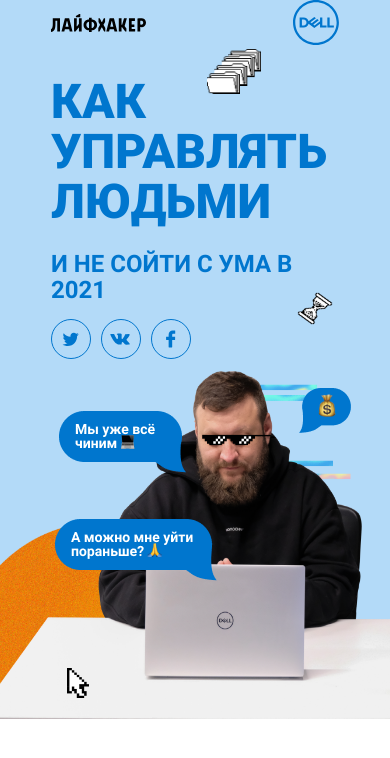
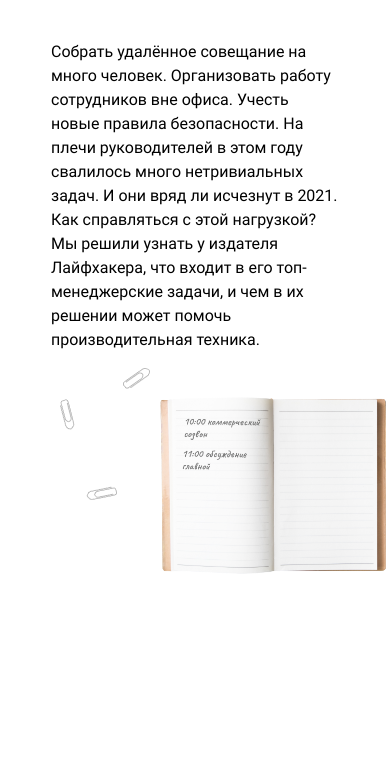
Before and after one commit to Prora6/Dell-react, a React (Create React App) app in the folder new/: page / in a window 390 px wide. Shown: the top 758 px of the page. Built offline with nearby package versions, Linux system fonts and the light colour scheme.

Commit message:
дескрипшен готов адаптив

```diff
--- a/new/src/components/banner/style.scss
+++ b/new/src/components/banner/style.scss
@@ -1,4 +1,5 @@
 .banner {
+    display: none;
     background-color: #B3DAF8;
     height: 650px;
     position: relative;
--- a/new/src/components/description/index.jsx
+++ b/new/src/components/description/index.jsx
@@ -2,6 +2,7 @@ import React from 'react'
 import'./style.scss'
 import Clip from'../../images/clip.png'
 import Notebook from '../../images/notebook.png'
+import Turned from'../../images/turned.png'
 
 class Description extends React.Component {
     render() {
@@ -12,8 +13,11 @@ class Description extends React.Component {
                         Собрать удалённое совещание на много человек. Организовать работу сотрудников вне офиса. Учесть новые правила безопасности. На плечи руководителей в этом году свалилось много нетривиальных задач. И они вряд ли исчезнут в 2021. Как справляться с этой нагрузкой? Мы решили узнать у издателя Лайфхакера, что входит в его топ-менеджерские задачи, и чем в их решении может помочь производительная техника.
                     </p>
                 </div>
-                <img src={Clip} alt="" className="description__img-clip"/>
-                <img src={Notebook} alt="" className="description__img-notebook"/>
+                <div className="description__img">
+                    <img src={Clip} alt="clip" className="description__img-clip"/>
+                    <img src={Notebook} alt="notebook" className="description__img-notebook"/>
+                    <img src={Turned} alt="turned" className="description__img-turned"/>
+                </div>
             </section>
         )
     }
--- a/new/src/components/description/style.scss
+++ b/new/src/components/description/style.scss
@@ -1,10 +1,9 @@
 .description {
-    display: none;
+    overflow: hidden;
     position: relative;
     &__content {
         max-width: 600px;
         margin: 0 auto;
-        padding-top: 186px;
         padding: 186px 0 188px 0;
         &-text {
             font-weight: normal;
@@ -12,18 +11,100 @@
             line-height: 24px;
         }
     }
-    &__img-clip {
-        width: 207px;
-        height: 341px;
+    &__img {
         position: absolute;
-        left: 305px;
-        top: 86px;
-    }
-    &__img-notebook {
-        width: 461px;
-        height: 360px;
-        position: absolute;
-        top: 72px;
-        right: 139px;
+        top: 0px;
+        left: 50%;
+        transform: translate(-50%,0);
+        width: 50px;
+        height: 10px;
+        img {
+            position: absolute;
+        }
+        &-clip {
+            width: 207px;
+            height: 341px;
+            left: -630px;
+            top: 86px;
+        }
+        &-notebook {
+            width: 461px;
+            height: 360px;
+            left: 390px;
+            top: 86px;
+        }
+        &-turned {
+            display: none;
+        }
     }
 }
+
+@media screen and (max-width: 1279px) {
+    .description {
+        &__content {
+            padding: 126px 0 160px 0;
+        }
+        &__img {
+            &-clip {
+                left: -486px;
+                top: 51px;
+                width: 160px;
+                height: 293.33px;
+            }
+            &-notebook {
+                width: 308px;
+                height: 241px;
+                left: 376px;
+                top: 76px;
+            }
+        }
+    }
+}
+
+@media screen and (max-width: 1023px) {
+    .description {
+        &__content {
+            max-width: 464px;
+            padding: 83px 0 102px 0;
+        }
+        &__img {
+            &-clip {
+                left: -386px;
+                top: 64px;
+                width: 139px;
+                height: 228.98px;
+            }
+            &-notebook {
+                width: 240px;
+                height: 188px;
+                left: 296px;
+                top: 78px;
+            }
+        }
+    }
+}
+
+@media screen and (max-width: 767px) {
+    .description {
+        &__content {
+            max-width: 288px;
+            padding: 40px 0 268px 0;
+        }
+        &__img {
+            &-clip {
+                display: none;
+            }
+            &-notebook {
+                width: 240px;
+                height: 188px;
+                left: -16px;
+                top: 389px;
+            }
+            &-turned {
+                display: block;
+                top: 341px;
+                left: -128px;
+            }
+        }
+    }
+}
--- a/new/src/components/header/style.scss
+++ b/new/src/components/header/style.scss
@@ -1,4 +1,5 @@
 .header {
+    display: none;
     background: #B3DAF8;
     &__content {
         display: flex;
--- a/new/src/components/list/style.scss
+++ b/new/src/components/list/style.scss
@@ -1,5 +1,6 @@
 .list {
     display: none;
+    overflow: hidden;
     list-style-type:none;
     padding: 0;
     margin: 0;
@@ -48,8 +49,6 @@
                 }
         }
 
-
-
         &:first-child {
             .list__item-ticker {
                 width: 100%;
@@ -87,8 +86,6 @@
         }
 
 
-
-
         &:nth-child(2) {
             margin-bottom: 64px;
            .list__item-laptops {
@@ -107,8 +104,6 @@
         }
 
 
-
-
         &:nth-child(3) {
             margin-bottom: 40px;
            .list__item-work {
@@ -125,7 +120,6 @@
 
             }
         }
-
 
 
         &:nth-child(4) {
@@ -169,8 +163,6 @@
         }
 
 
-
-
         &:nth-child(6) {
             margin-bottom: 64px;
            .list__item-work {
@@ -194,7 +186,6 @@
         }
 
 
-
         &:nth-child(7) {
             margin-bottom: 88px;
             .list__item-work {
@@ -212,7 +203,10 @@
             }
         }
 
+    }
+}
 
 
-    }
+@media screen and (max-width: 1279px) {
+
 }
```
Also changed, not shown: new/src/images/turned.png (added).
